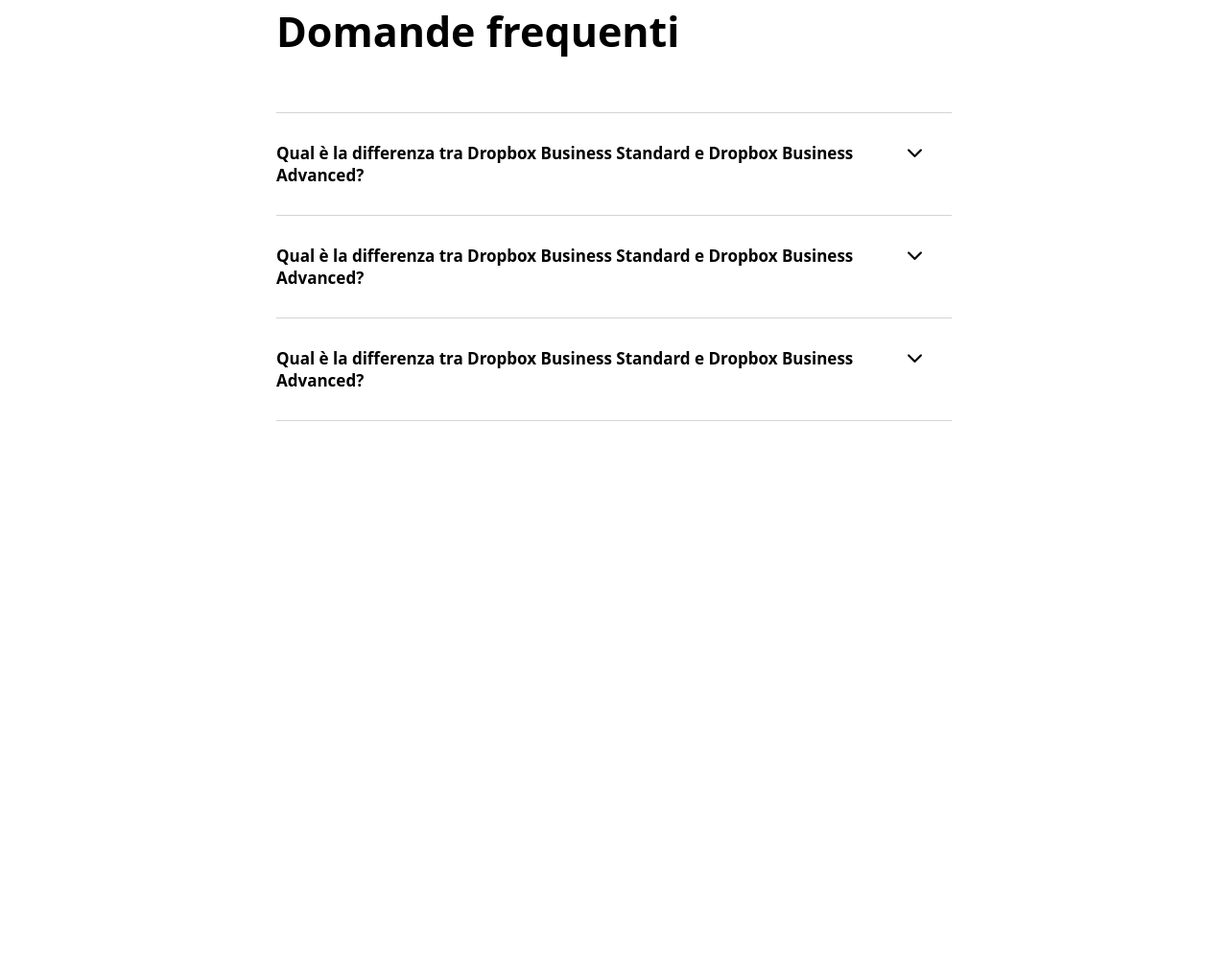
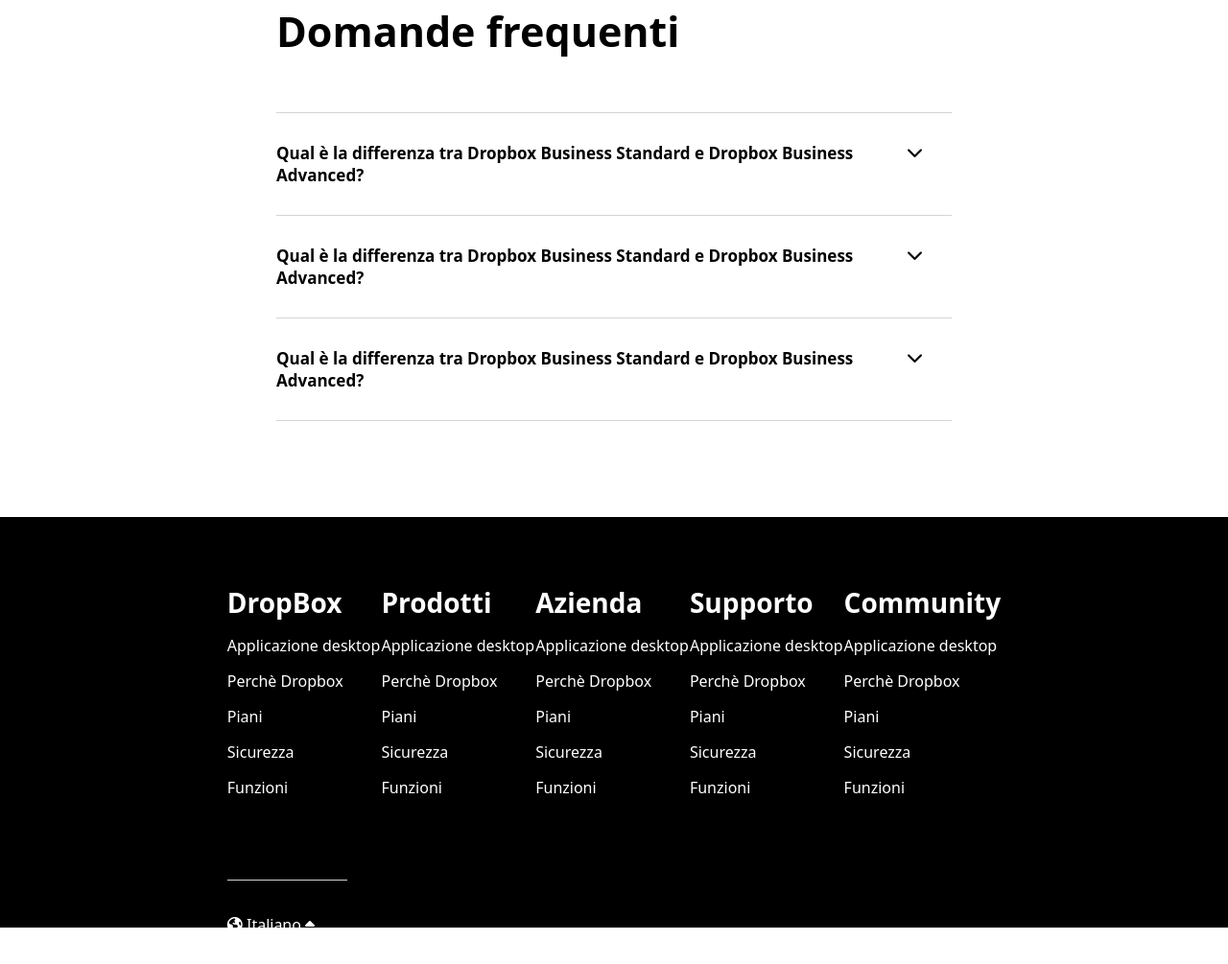
Before and after one commit to MicheleIanni86/htmlcss-dropbox, a plain HTML site: page index.html in a window 1280 px wide. Shown: the part 6455-7460 px from the top of the page at 96% size. Before the commit the page ends 6994 px from the top, so only its background shows below. Drawn offline with Linux system fonts and the light colour scheme.

Commit message:
feat: Add Footer

```diff
--- a/css/style.css
+++ b/css/style.css
@@ -166,7 +166,7 @@
     gap: 50px;
 }
 
-li {
+.point-list li {
     list-style: url("../img/check-solid\(1\).svg");
     margin-top: 17px;
 }
@@ -589,17 +589,38 @@ li {
 /* FOOTER */
 
 .footer {
+    width: 100%;
+    background-color: black ;
 
 }
 
 .container-footer {
-
+    width: 63%;
+    margin: 0 auto;
 }
 
 .up-footer {
+    color: white;
+    display: flex;
+    justify-content: space-between;
+    padding: 70px 0;
+}
 
+.up-footer span {
+    font-weight: bold;
+    font-size: 28px;
+}
+
+.up-footer li {
+    list-style: none;
+    margin: 15px 0;
 }
 
 .down-footer {
-
-}
+    width: 125px;
+    height: 50px;
+    border-top: 1px solid lightgray;
+    color: white;
+    padding-top: 35px;
+    margin-bottom: 50px;
+  }
--- a/index.html
+++ b/index.html
@@ -447,12 +447,58 @@
             </section>
 
         </main>
-
+    <!-- FOOTER -->
     <footer class="footer">
 
         <div class="container-footer">
-            <div class="up-footer"></div>
-            <div class="down-footer"></div>
+            <div class="up-footer">
+                <ul><span>DropBox</span>
+                    <li>Applicazione desktop</li>
+                    <li>Perchè Dropbox</li>
+                    <li>Piani</li>
+                    <li>Sicurezza</li>
+                    <li>Funzioni</li>
+                </ul>
+
+                <ul><span>Prodotti</span>
+                    <li>Applicazione desktop</li>
+                    <li>Perchè Dropbox</li>
+                    <li>Piani</li>
+                    <li>Sicurezza</li>
+                    <li>Funzioni</li>
+                </ul>
+
+                <ul><span>Azienda</span>
+                    <li>Applicazione desktop</li>
+                    <li>Perchè Dropbox</li>
+                    <li>Piani</li>
+                    <li>Sicurezza</li>
+                    <li>Funzioni</li>
+                </ul>
+
+                <ul><span>Supporto</span>
+                    <li>Applicazione desktop</li>
+                    <li>Perchè Dropbox</li>
+                    <li>Piani</li>
+                    <li>Sicurezza</li>
+                    <li>Funzioni</li>
+                </ul>
+
+                <ul><span>Community</span>
+                    <li>Applicazione desktop</li>
+                    <li>Perchè Dropbox</li>
+                    <li>Piani</li>
+                    <li>Sicurezza</li>
+                    <li>Funzioni</li>
+                </ul>
+
+
+            </div>
+
+
+            <div class="down-footer">
+                <i class="fa-solid fa-earth-americas"></i> Italiano <i class="fa-solid fa-caret-up"></i>
+            </div>
         </div>
     </footer>
 
```
